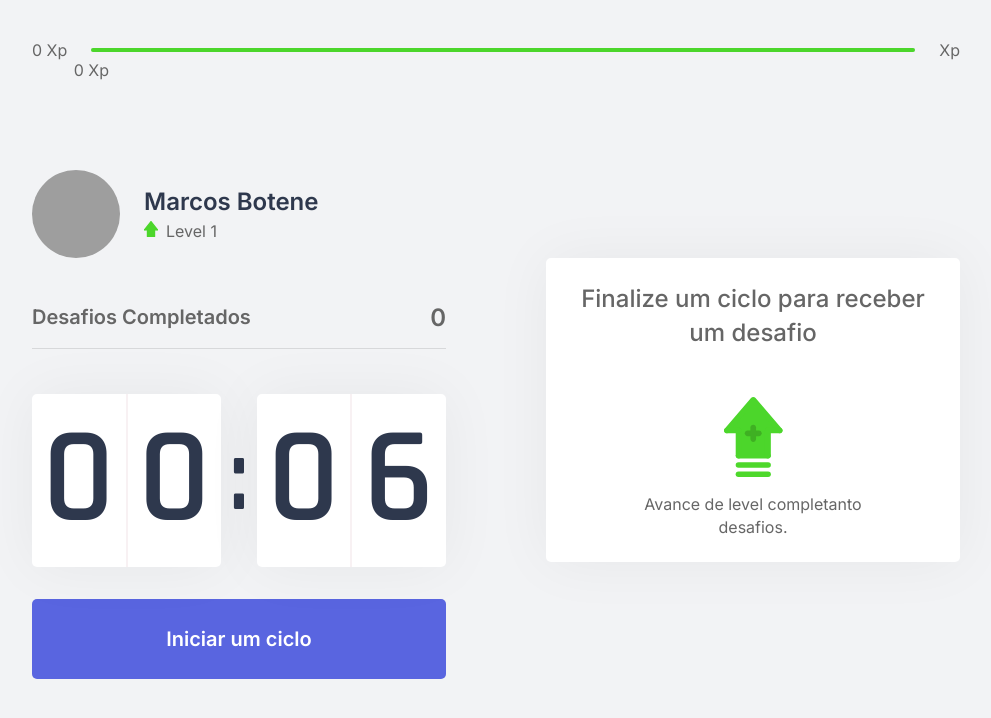
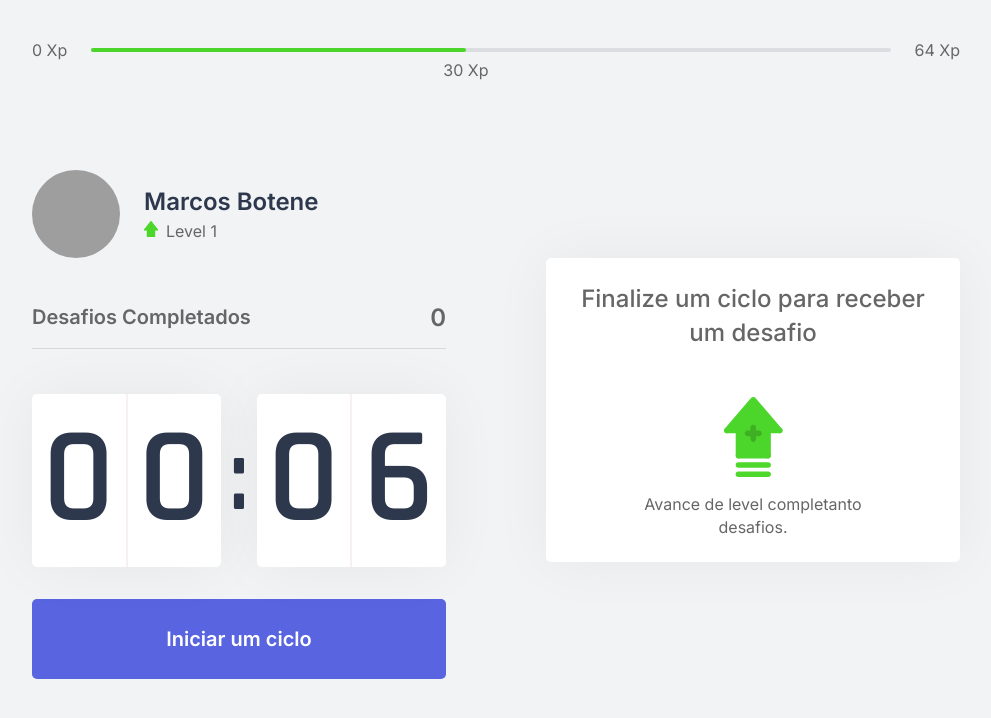
Before and after one commit to MarcosJBM/move-it-nlw-4, a Next.js app in the folder moveit-next/: page / in a window 1280 px wide. Shown: the top 718 px of the page, without its empty margins (144-1135 px from the left). Built offline with nearby package versions, Linux system fonts and the light colour scheme; grey boxes are pictures that could not be loaded.

Commit message:
Created Calculation to level up

```diff
--- a/moveit-next/src/contexts/ChallengesContext.tsx
+++ b/moveit-next/src/contexts/ChallengesContext.tsx
@@ -5,12 +5,14 @@ export const ChallengesContext = createContext({} as ChallengesContextData);
 
 export const ChallengesProvider: React.FC = ({ children }) => {
   const [level, setLevel] = useState(1);
-  const [currentExperience, setCurrentExperience] = useState(0);
+  const [currentExperience, setCurrentExperience] = useState(30);
   const [challengesCompleted, setChallengesCompleted] = useState(0);
 
   const [activeChallenge, setActiveChallenge] = useState<Challenge | null>(
     null
   );
+
+  const experienceToNextLevel = Math.pow((level + 1) * 4, 2);
 
   function levelUp() {
     setLevel(level + 1);
@@ -32,6 +34,7 @@ export const ChallengesProvider: React.FC = ({ children }) => {
       value={{
         level,
         currentExperience,
+        experienceToNextLevel,
         challengesCompleted,
         activeChallenge,
         levelUp,
```
